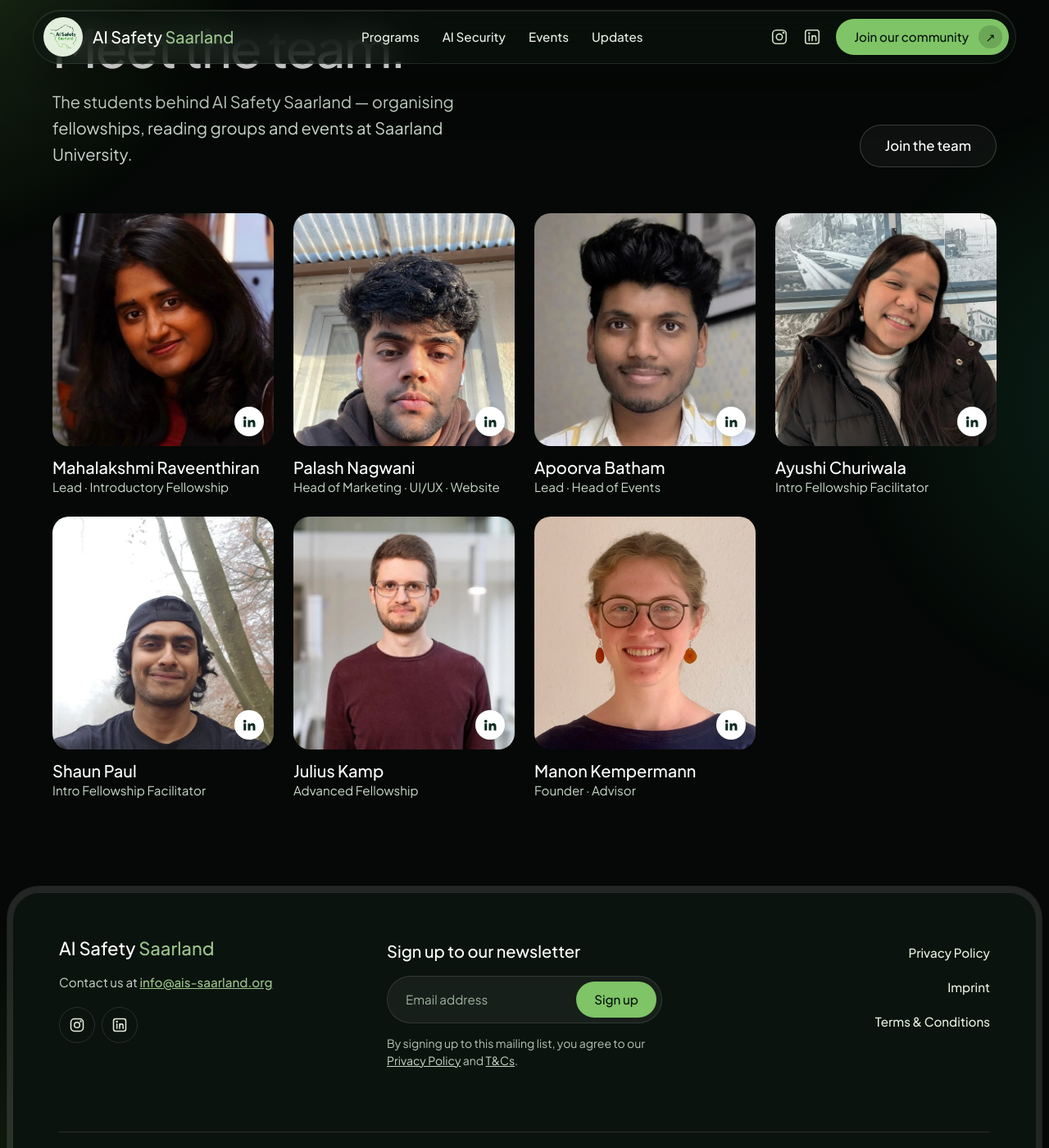
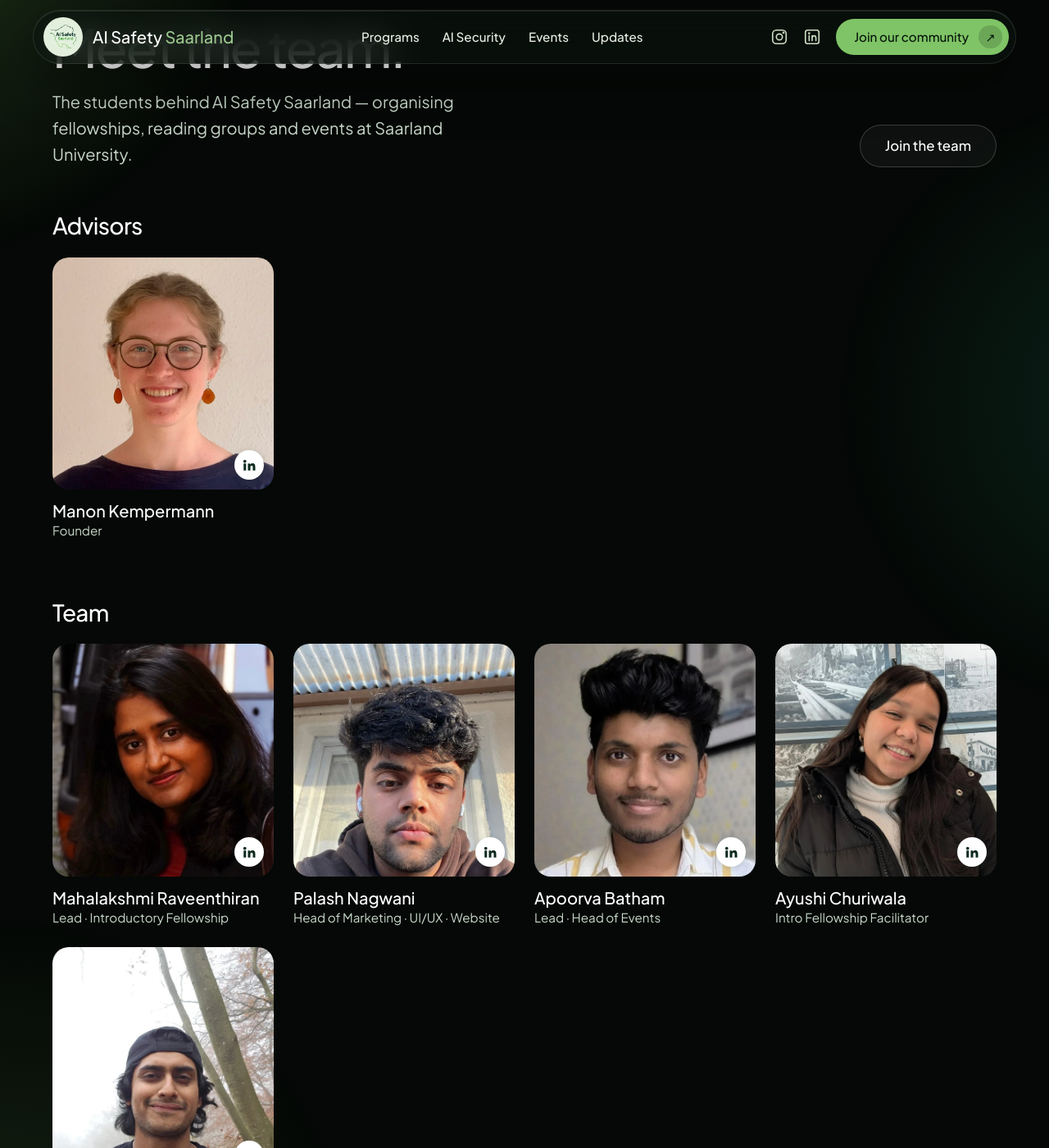
Before and after one commit to palash2404/AI-Safety, a Jekyll site: the page built from team.html, in a window 1280 px wide and 1400 px high, scrolled down 203 px. Shown: the whole window at 82% size. Built offline with Jekyll 4.4.1, drawn with Linux system fonts in a browser that asks for light colours.

Commit message:
Team page: Advisors section above the team (Manon), remove Julius

```diff
--- a/_data/team.yml
+++ b/_data/team.yml
@@ -1,3 +1,8 @@
+advisors:
+  - name: Manon Kempermann
+    role: Founder
+    photo: /assets/uploads/team/manon-kempermann.jpg
+    link: "https://www.linkedin.com/in/manon-kempermann-%F0%9F%94%B6-0a8396263/"
 members:
   - name: Mahalakshmi Raveenthiran
     role: Lead · Introductory Fellowship
@@ -19,11 +24,3 @@ members:
     role: Intro Fellowship Facilitator
     photo: /assets/uploads/team/shaun-paul.jpg
     link: "https://www.linkedin.com/in/shaunpaul2002/"
-  - name: Julius Kamp
-    role: Advanced Fellowship
-    photo: /assets/uploads/team/julius-kamp.jpg
-    link: ''
-  - name: Manon Kempermann
-    role: Founder · Advisor
-    photo: /assets/uploads/team/manon-kempermann.jpg
-    link: "https://www.linkedin.com/in/manon-kempermann-%F0%9F%94%B6-0a8396263/"
--- /dev/null
+++ b/_includes/member.html
@@ -0,0 +1,15 @@
+<div class="member">
+      {% assign has_link = false %}{% if include.member.link and include.member.link != "" %}{% assign has_link = true %}{% endif %}
+      {% if has_link %}<a class="member-photo" href="{{ include.member.link }}" target="_blank" rel="noopener noreferrer" aria-label="{{ include.member.name | escape }} on LinkedIn">{% else %}<div class="member-photo">{% endif %}
+        {% if include.member.photo and include.member.photo != "" %}
+        <img src="{{ include.member.photo | relative_url }}" alt="{% unless has_link %}{{ include.member.name | escape }}{% endunless %}" loading="lazy">
+        {% else %}
+        <svg width="72" height="72" viewBox="0 0 24 24" fill="none" stroke="currentColor" stroke-width="1.4" stroke-linecap="round" aria-hidden="true"><circle cx="12" cy="8" r="4"/><path d="M4 21c0-4.4 3.6-7 8-7s8 2.6 8 7"/></svg>
+        {% endif %}
+        <span class="member-badge" aria-hidden="true"><svg width="18" height="18" viewBox="0 0 24 24" fill="currentColor"><path d="M4.98 3.5a2.5 2.5 0 1 1 0 5 2.5 2.5 0 0 1 0-5zM3 9.75h4V21H3V9.75zm6.5 0h3.8v1.6h.06c.53-.95 1.83-1.95 3.76-1.95 4.02 0 4.88 2.5 4.88 5.9V21h-4v-5.1c0-1.3-.03-2.9-1.85-2.9-1.85 0-2.15 1.4-2.15 2.8V21h-4V9.75z"/></svg></span>
+      {% if has_link %}</a>{% else %}</div>{% endif %}
+      <div>
+        <div class="member-name">{% if include.member.link and include.member.link != "" %}<a href="{{ include.member.link }}" target="_blank" rel="noopener noreferrer">{{ include.member.name | escape }}</a>{% else %}{{ include.member.name | escape }}{% endif %}</div>
+        <div class="member-role">{{ include.member.role | escape }}</div>
+      </div>
+    </div>
--- a/assets/style.css
+++ b/assets/style.css
@@ -791,3 +791,7 @@ a.member-photo:active { transform: scale(0.98); }
   .slot-note { grid-column: 2; }
 }
 @media (prefers-reduced-motion: reduce) { .slot-list { animation: none; } .schedule-day summary::after { transition: none; } }
+
+/* Team page: Advisors above the team */
+.team-subhead { font-size: clamp(1.4rem, 2.2vw, 1.75rem); margin-bottom: 24px; }
+.team-advisors { margin-bottom: 72px; }
--- a/team.html
+++ b/team.html
@@ -13,26 +13,25 @@ nav: team
     <a href="{{ site.whatsapp }}" target="_blank" rel="noopener noreferrer" class="btn btn-outline btn-lg">Join the team</a>
   </div>
 
+  {% assign advisors = site.data.team.advisors %}
+  {% assign has_advisors = false %}{% for a in advisors %}{% if a.name and a.name != "" %}{% assign has_advisors = true %}{% endif %}{% endfor %}
+  {% if has_advisors %}
+  <h2 class="team-subhead">Advisors</h2>
+  <div class="team-grid team-advisors">
+    {% for member in advisors %}
+    {% if member.name == nil or member.name == "" %}{% continue %}{% endif %}
+    {% include member.html member=member %}
+    {% endfor %}
+  </div>
+  <h2 class="team-subhead">Team</h2>
+  {% endif %}
+
   {% assign members = site.data.team.members %}
   {% if members.size > 0 %}
   <div class="team-grid">
     {% for member in members %}
     {% if member.name == nil or member.name == "" %}{% continue %}{% endif %}
-    <div class="member">
-      {% assign has_link = false %}{% if member.link and member.link != "" %}{% assign has_link = true %}{% endif %}
-      {% if has_link %}<a class="member-photo" href="{{ member.link }}" target="_blank" rel="noopener noreferrer" aria-label="{{ member.name | escape }} on LinkedIn">{% else %}<div class="member-photo">{% endif %}
-        {% if member.photo and member.photo != "" %}
-        <img src="{{ member.photo | relative_url }}" alt="{% unless has_link %}{{ member.name | escape }}{% endunless %}" loading="lazy">
-        {% else %}
-        <svg width="72" height="72" viewBox="0 0 24 24" fill="none" stroke="currentColor" stroke-width="1.4" stroke-linecap="round" aria-hidden="true"><circle cx="12" cy="8" r="4"/><path d="M4 21c0-4.4 3.6-7 8-7s8 2.6 8 7"/></svg>
-        {% endif %}
-        <span class="member-badge" aria-hidden="true"><svg width="18" height="18" viewBox="0 0 24 24" fill="currentColor"><path d="M4.98 3.5a2.5 2.5 0 1 1 0 5 2.5 2.5 0 0 1 0-5zM3 9.75h4V21H3V9.75zm6.5 0h3.8v1.6h.06c.53-.95 1.83-1.95 3.76-1.95 4.02 0 4.88 2.5 4.88 5.9V21h-4v-5.1c0-1.3-.03-2.9-1.85-2.9-1.85 0-2.15 1.4-2.15 2.8V21h-4V9.75z"/></svg></span>
-      {% if has_link %}</a>{% else %}</div>{% endif %}
-      <div>
-        <div class="member-name">{% if member.link and member.link != "" %}<a href="{{ member.link }}" target="_blank" rel="noopener noreferrer">{{ member.name | escape }}</a>{% else %}{{ member.name | escape }}{% endif %}</div>
-        <div class="member-role">{{ member.role | escape }}</div>
-      </div>
-    </div>
+    {% include member.html member=member %}
     {% endfor %}
   </div>
   {% else %}
```
Also changed, not shown: admin/config.yml (+11 -0 lines).
